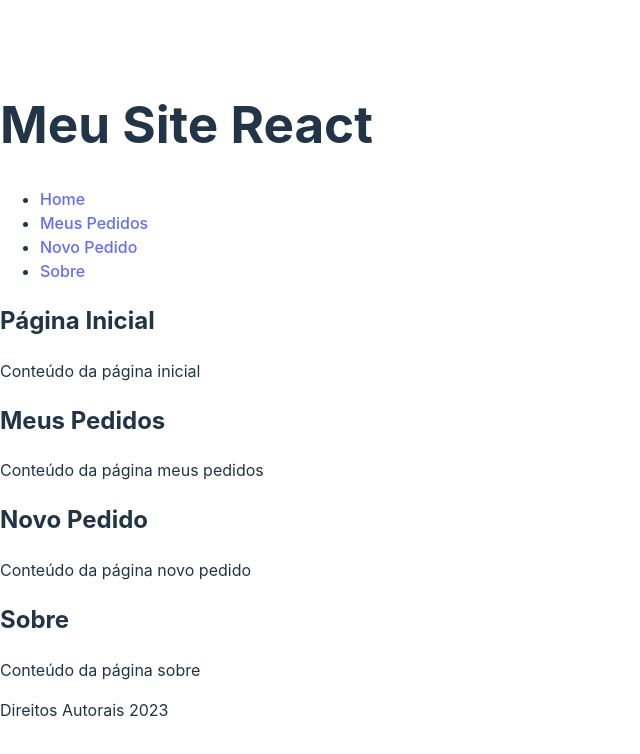
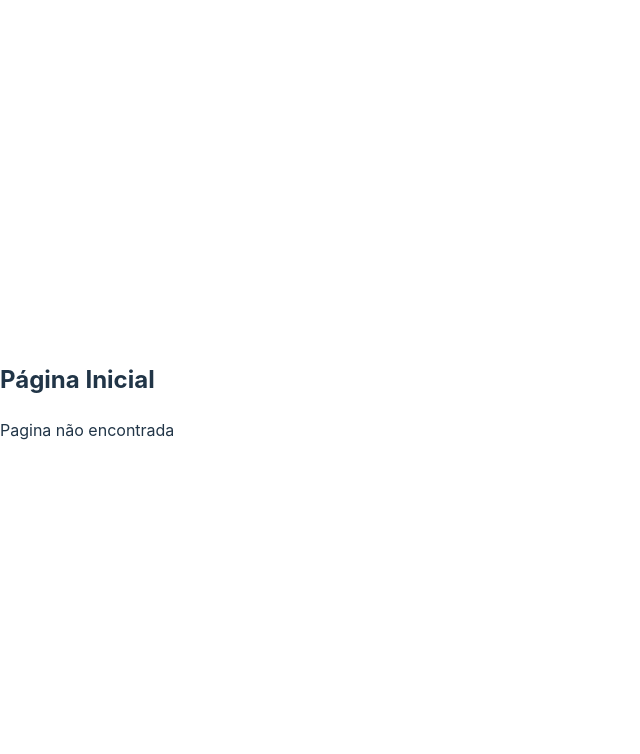
Before and after one commit to gfranca96/revisaofrontend, a React (Vite) app in the folder construcaofrontend/: page / in a window 1280 px wide. Shown: the top 754 px of the page, without its empty margins (0-640 px from the left). Built offline with nearby package versions, Linux system fonts and the light colour scheme.

Commit message:
Projeto meu react

```diff
--- a/construcaofrontend/src/App.jsx
+++ b/construcaofrontend/src/App.jsx
@@ -1,14 +1,46 @@
-import Footer from "./components/Footer";
-import Header from "./components/Header";
-import Principal from "./components/Principal";
+import { useState } from 'react'
+import { BrowserRouter, Routes, Route } from 'react-router-dom'
+import Home from './pages/Home'
+import Pedidos from './pages/Pedidos'
+import Sobre from './pages/Sobre'
+import Novo from './pages/Novo'
+import Erro404 from './pages/Erro404'
+import Login from './pages/Login'
+import Principal from './components/Principal'
+
 
 export default function App() {
+  const [logado, setLogado] = useState(false);
+
+  function handleLogin() {
+    setLogado(true);
+  }
+
+  function handleLogout() {
+    setLogado(false);
+  }
+
 
   return (
     <>
-      <Header />
-      <Principal />
-      <Footer />
+      <BrowserRouter>
+        <Routes>
+          {logado ?
+          <>
+          <Route path="/" element={<Principal onLogout={handleLogout} />}>
+            <Route index element={<Home />} />
+            <Route path="pedidos" element={<Pedidos />}/>
+            <Route path="novo" element={<Novo />}/>
+            <Route path="sobre" element={<Sobre />}/>
+            </Route>
+          </>
+          :
+        <Route path="/Login" element={<Login onLogin={handleLogin} />}/>
+        }
+        <Route path="*" element={<Erro404 />}/>
+
+        </Routes>
+      </BrowserRouter>
     </>
   )
 }
--- a/construcaofrontend/src/components/Footer.jsx
+++ b/construcaofrontend/src/components/Footer.jsx
@@ -1,7 +1,7 @@
-export default function Footer() {
+export default function Footer () {
     return (
         <footer>
-            <p>Direitos Autorais 2023</p>
-        </footer>
+        <p>Direitos Autorais 2023</p>
+      </footer>
     )
 }
--- a/construcaofrontend/src/components/Header.jsx
+++ b/construcaofrontend/src/components/Header.jsx
@@ -1,15 +1,25 @@
-export default function Header() {
+import { NavLink, useNavigate } from "react-router-dom";
+
+export default function Header(props) {
+  const navigate = useNavigate()
+
+  function handleClick(event){
+    props.onLogout()
+    navigate("/Login")
+
+  }
     return (
         <header>
-            <h1>Meu Site React</h1>
-            <nav>
-                <ul>
-                    <li><a href="#">Home</a></li>
-                    <li><a href="#">Meus Pedidos</a></li>
-                    <li><a href="#">Novo Pedido</a></li>
-                    <li><a href="#">Sobre</a></li>
-                </ul>
-            </nav>
-        </header>
+        <h1>Meu site React</h1>
+        <nav>
+          <ul>
+            <li><NavLink to="/">Home</NavLink></li>
+            <li><NavLink to="/Pedidos">Meus Pedidos</NavLink></li>
+            <li><NavLink to="/novo">Novo Pedido</NavLink></li>
+            <li><NavLink to="/sobre">Sobre</NavLink></li>
+            <li><button onClick={handleClick}>Sair</button></li>
+          </ul>
+        </nav>
+      </header>
     )
 }
--- a/construcaofrontend/src/components/Principal.jsx
+++ b/construcaofrontend/src/components/Principal.jsx
@@ -1,16 +1,18 @@
-import Home from "../pages/Home";
-import Novo from "../pages/Novo";
-import Pedidos from "../pages/Pedidos";
-import Sobre from "../pages/Sobre";
+import { Outlet } from "react-router-dom";
+import Header from "./Header";
+import Footer from "./Footer"
+
+export default function Principal(props) {
+    return (
+        <>
+
+            <Header onLogout={props.onLogout}/>
+            <main>
+                <Outlet/>
+            </main>
+            <Footer/>
+         </>
 
 
-export default function Principal() {
-    return (
-        <main>
-            <Home />
-            <Pedidos />
-            <Novo />
-            <Sobre />
-        </main>
     )
 }
--- a/construcaofrontend/src/components/Section.jsx
+++ b/construcaofrontend/src/components/Section.jsx
@@ -1,8 +1,8 @@
 export default function Section(props) {
     return (
         <section>
-            <h2>{props.titulo}</h2>
-            {props.children}
+          <h2>{props.Titulo}</h2>
+          {props.children}
         </section>
     )
 }
--- /dev/null
+++ b/construcaofrontend/src/pages/Erro404.jsx
@@ -0,0 +1,9 @@
+import Section from "../components/Section"
+
+export default function Erro404() {
+    return (
+        <Section Titulo="Página Inicial">
+            <p>Pagina não encontrada </p>
+        </Section>
+    )
+}
--- /dev/null
+++ b/construcaofrontend/src/pages/Login.jsx
@@ -0,0 +1,16 @@
+import { useNavigate} from "react-router-dom"
+import Section from "../components/Section"
+
+export default function Login(props) {
+    const navigate = useNavigate()
+
+    function handleClick(event){
+        props.onLogin()
+        navigate("/")
+    }
+    return (
+        <Section Titulo="Login">
+            <button onClick={handleClick}>Entrar</button>
+        </Section>
+    )
+}
--- a/construcaofrontend/src/pages/Novo.jsx
+++ b/construcaofrontend/src/pages/Novo.jsx
@@ -1,9 +1,9 @@
-import Section from "../components/Section";
+import Section from "../components/Section"
 
 export default function Novo() {
     return (
-        <Section titulo="Novo Pedido">
-            <p>Conteúdo da página novo pedido</p>
+        <Section Titulo="Novo pedido">
+            <p>Conteudo da página Novo Pedido</p>
         </Section>
     )
 }
--- a/construcaofrontend/src/pages/Pedidos.jsx
+++ b/construcaofrontend/src/pages/Pedidos.jsx
@@ -1,9 +1,9 @@
-import Section from "../components/Section";
+import Section from "../components/Section"
 
 export default function Pedidos() {
     return (
-        <Section titulo="Meus Pedidos">
-            <p>Conteúdo da página meus pedidos</p>
+        <Section Titulo="Pagina Pedidos">
+            <p>Conteudo da página Pedidos</p>
         </Section>
     )
 }
--- a/construcaofrontend/src/pages/Sobre.jsx
+++ b/construcaofrontend/src/pages/Sobre.jsx
@@ -1,9 +1,9 @@
-import Section from "../components/Section";
+import Section from "../components/Section"
 
 export default function Sobre() {
     return (
-        <Section titulo="Sobre">
-            <p>Conteúdo da página sobre</p>
+        <Section Titulo="Página Sobre">
+            <p>Conteudo da página Sobre</p>
         </Section>
     )
 }
```
Also changed, not shown: construcaofrontend/package.json (+4 -3 lines), 2 other files (tests, documents, lock files or other folders).
